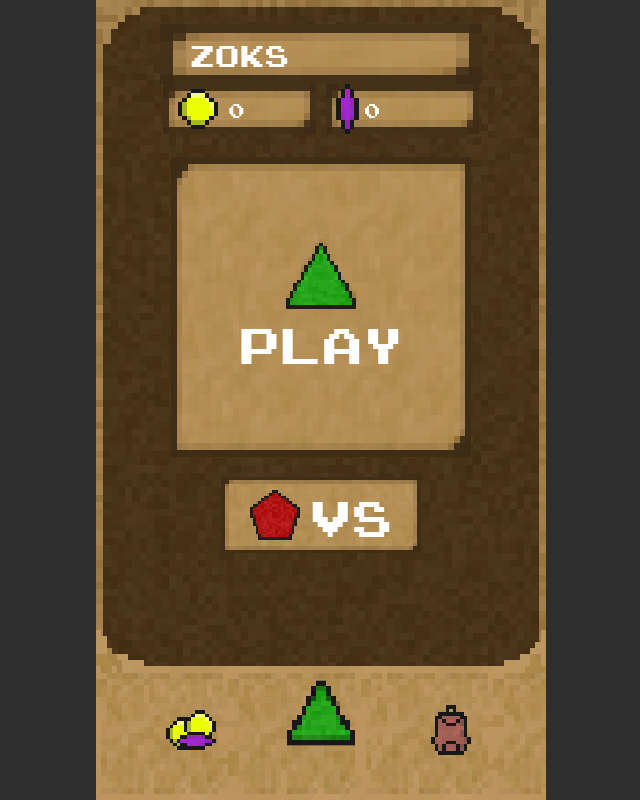
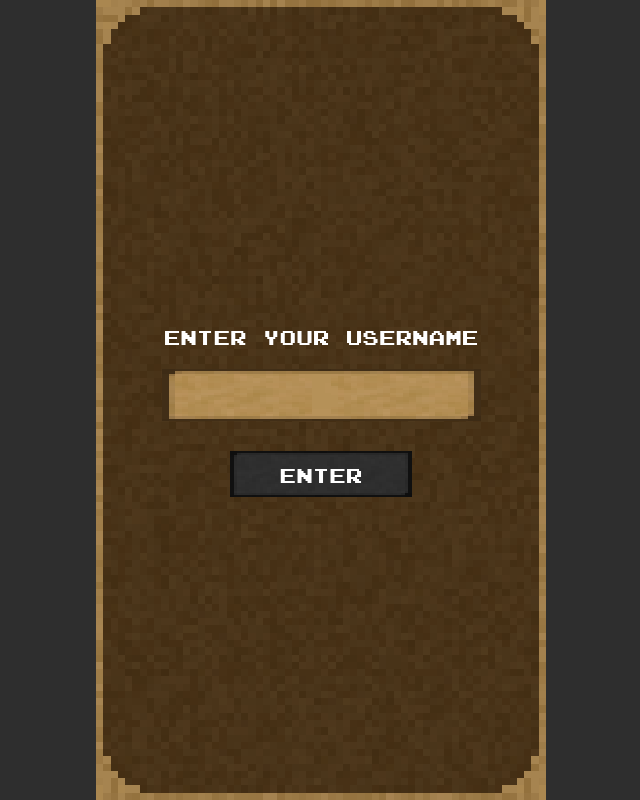
Before and after one commit to Zoksss/quickshape-react, a React (Create React App) app: page / in a window 1280 px wide. Shown: the whole page, without its empty margins (319-959 px from the left). Built offline with nearby package versions, Linux system fonts and the light colour scheme.

Commit message:
simple nickname input

```diff
--- a/src/App.css
+++ b/src/App.css
@@ -11,4 +11,5 @@
     height: 100vh;
     overflow: hidden;
     font-family: joystix_monospace;
+    position: relative;
 }
--- a/src/App.js
+++ b/src/App.js
@@ -1,4 +1,5 @@
 import './App.css';
+import NicknameEnter from './Components/NicknameEnter/NicknameEnter';
 import HomeScreen from './Components/HomeScreen/HomeScreen';
 import MainGame from './Components/MainGame/MainGame';
 import EndScreen from './Components/EndScreen/EndScreen';
@@ -37,6 +38,7 @@ const App = () => {
 
   const [coins, setCoins] = React.useState(0);
   const [gems, setGems] = React.useState(0);
+  const [nickname, setNickname] = React.useState("");
 
   const [coinsToAdd, setCoinsToAdd] = React.useState(0);
   const [gemsToAdd, setGemsToAdd] = React.useState(0);
@@ -169,6 +171,7 @@ const App = () => {
 
   return (
     <div className="App">
+      {nickname === "" && <NicknameEnter setNickname={setNickname} />}
       {isHome && < HomeScreen
         startGame={startGame}
         coins={coins}
@@ -178,7 +181,8 @@ const App = () => {
         unlockedThemes={unlockedThemes}
         isThemeChange={isThemeChange}
         setIsThemeChange={setIsThemeChange}
-        themesData={themesData} />}
+        themesData={themesData}
+        nickname={nickname}/>}
 
       {!isEnd && !isHome &&
         < MainGame
--- a/src/Components/HomeScreen/HomeScreen.jsx
+++ b/src/Components/HomeScreen/HomeScreen.jsx
@@ -103,7 +103,7 @@ const HomeScreen = (props) => {
 
             <div className="home-screen-top">
                 <div className="nickname" style={styleTop}>
-                    <p>Zoks</p>
+                    <p>{props.nickname}</p>
                 </div>
                 <div className="top-row2">
                     <div className="coins" style={styleTop}>
--- /dev/null
+++ b/src/Components/NicknameEnter/NicknameEnter.jsx
@@ -0,0 +1,17 @@
+import './NicknameEnter.scss';
+import React from 'react';
+
+const NicknameEnter = (props) => {
+
+    const inputRef = React.useRef(null);
+
+    return (
+        <div className="enter-nickname">
+            <p>ENTER YOUR USERNAME</p>
+            <input ref={inputRef}  name="nick" type="text" id="" maxLength={8}/>
+            <button onClick={() => props.setNickname(inputRef.current.value) }>ENTER</button>
+        </div>
+    );
+}
+
+export default NicknameEnter;
--- /dev/null
+++ b/src/Components/NicknameEnter/NicknameEnter.scss
@@ -0,0 +1,53 @@
+.enter-nickname {
+    position: absolute;
+    top: 0;
+    left: 50%;
+    width: 100%;
+    height: 100vh;
+    background-color: antiquewhite;
+    max-width: 450px;
+    z-index: 9999;
+    transform: translate(-50%, 0);
+    background-image: url("../../../public/themes/basic/back.png");
+    image-rendering: pixelated;
+    //background: url("../../themes/basic/back_basic.png");
+    background-size: 100% 100%;
+    display: flex;
+    justify-content: center;
+    align-items: center;
+    flex-direction: column;
+    color: white;
+    font-size: 20px;
+    text-align: center;
+    input {
+        background-image: url("../../../public/themes/basic/btn_wide.png");
+        image-rendering: pixelated;
+        //background: url("../../themes/basic/back_basic.png");
+        background-size: 100% 100%;
+        border: none;
+        height: 50px;
+        width: 70%;
+        text-align: center;
+        font-size: 20px;
+        color: white;
+        font-family: joystix_monospace;
+        text-transform: uppercase;
+    }
+    button{
+        background-image: url("../../../public/themes/dark/btn_wide.png");
+        image-rendering: pixelated;
+        background-size: 100% 100%;
+        font-size: 20px;
+        color: white;
+        font-family: joystix_monospace;
+        padding: 10px 50px;
+        border: none;
+        outline: none;
+        margin-top: 30px;
+        transition: 200ms all ease;
+        cursor: pointer;
+        &:hover{
+            transform: scale(1.1);
+        }
+    }
+}
```
